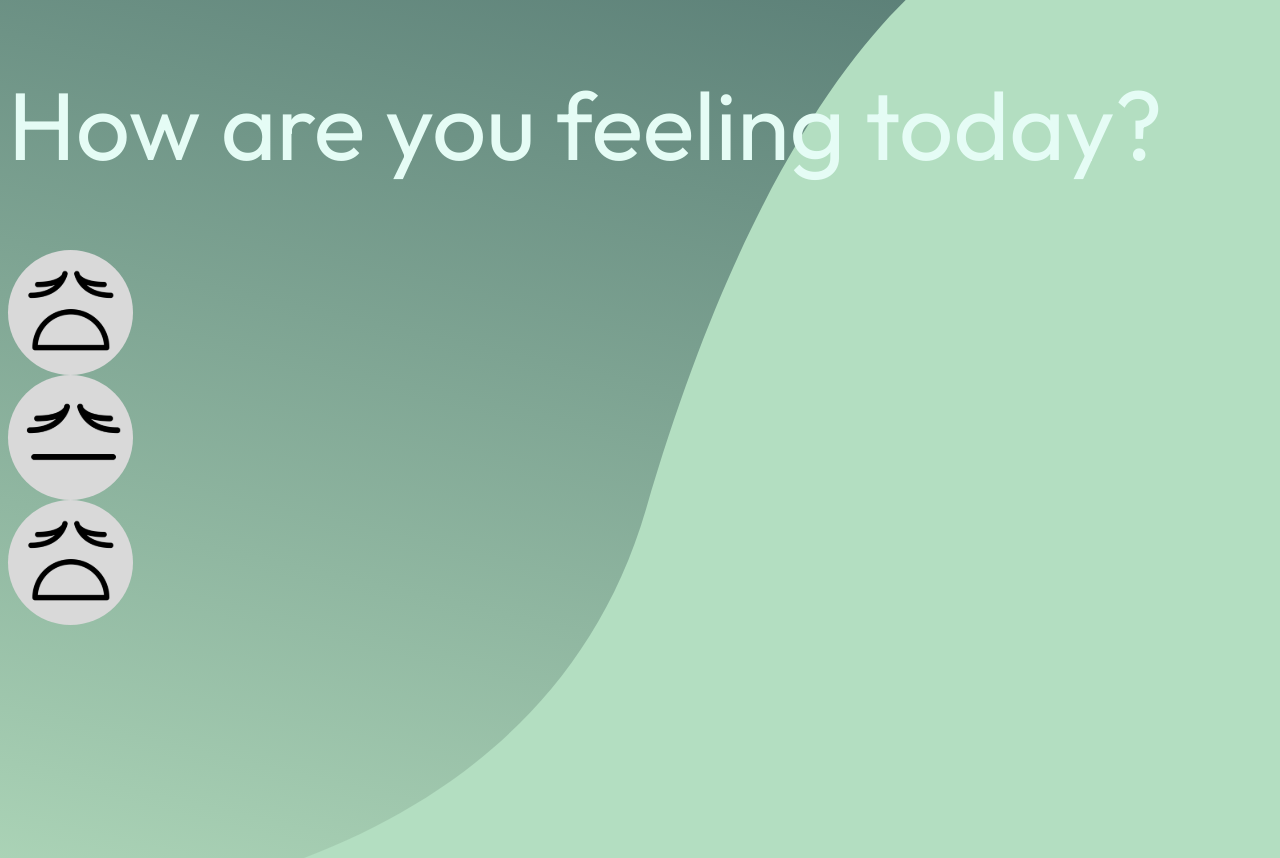
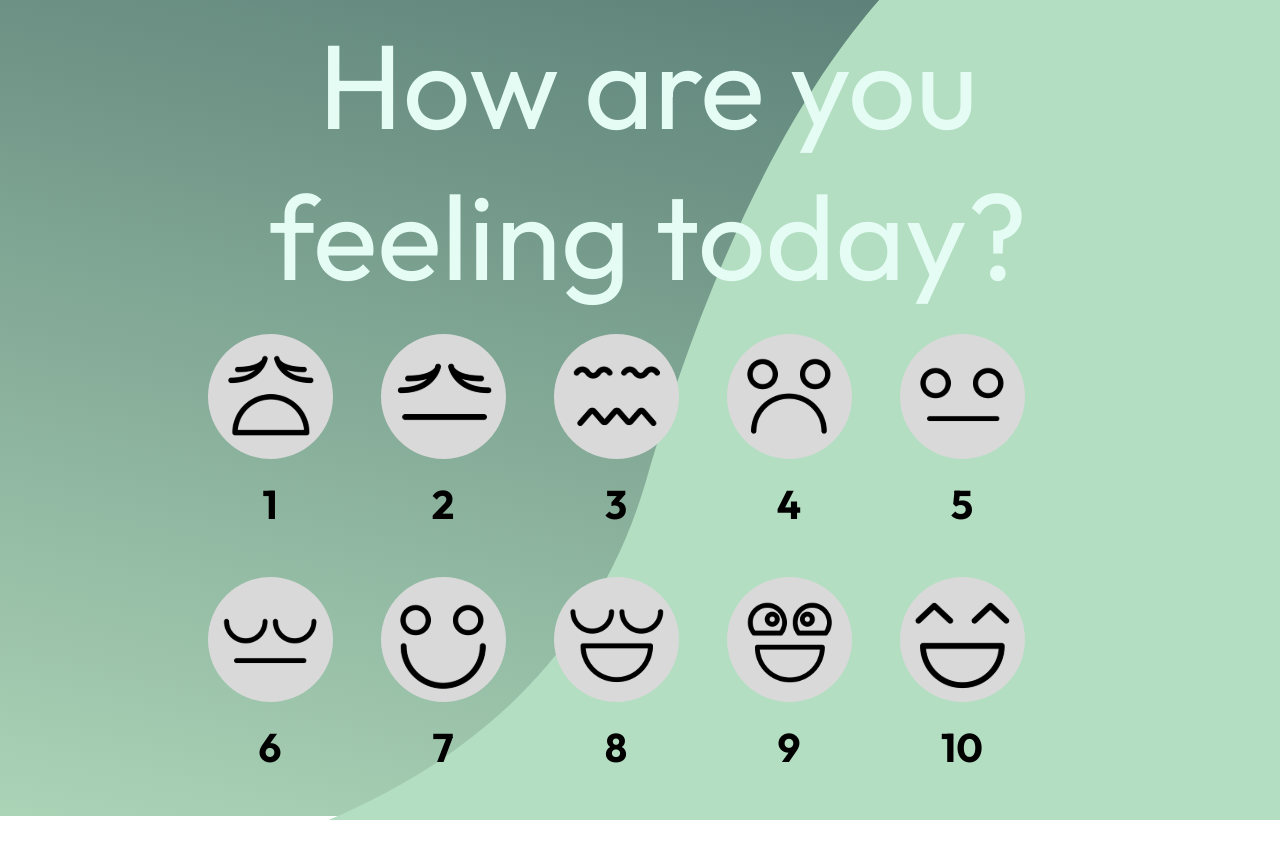
Before and after one commit to srikar-eranky/project-cognitio, a Next.js app in the folder client/: page /rating in a window 1280 px wide. Shown: the top 858 px of the page. After the commit the page ends 820 px from the top, so only its background shows below. Built offline with nearby package versions, Linux system fonts and the light colour scheme.

Commit message:
add final styling for emojis

```diff
--- a/client/src/app/components/Emoji/emoji.js
+++ b/client/src/app/components/Emoji/emoji.js
@@ -1,46 +1,62 @@
-import styles from './emoji.module.css'
-import Image from 'next/image';
-import rating1 from './/ratingFaces/rating1.svg'
-import rating2 from './/ratingFaces/rating2.svg'
+import styles from "./emoji.module.css";
+import Image from "next/image";
+import rating1 from ".//ratingFaces/rating1.svg";
+import rating2 from ".//ratingFaces/rating2.svg";
+import rating3 from ".//ratingFaces/rating3.svg";
+import rating4 from ".//ratingFaces/rating4.svg";
+import rating5 from ".//ratingFaces/rating5.svg";
+import rating6 from ".//ratingFaces/rating6.svg";
+import rating7 from ".//ratingFaces/rating7.svg";
+import rating8 from ".//ratingFaces/rating8.svg";
+import rating9 from ".//ratingFaces/rating9.svg";
+import rating10 from ".//ratingFaces/rating10.svg";
 
 const faces = [
   styles.face1,
-    styles.face2
-]
+  styles.face2,
+  styles.face3,
+  styles.face4,
+  styles.face5,
+  styles.face6,
+  styles.face7,
+  styles.face8,
+  styles.face9,
+  styles.face10,
+];
 
-function Emoji({rating}){
+function Emoji({ rating }) {
   const getRatingSrc = () => {
-        switch(rating) {
+    switch (rating) {
       case 1:
         return rating1;
       case 2:
         return rating2;
+      case 3:
+        return rating3;
+      case 4:
+        return rating4;
+      case 5:
+        return rating5;
+      case 6:
+        return rating6;
+      case 7:
+        return rating7;
+      case 8:
+        return rating8;
+      case 9:
+        return rating9;
+      case 10:
+        return rating10;
     }
   };
 
-    const faceStyle = faces[rating - 1]
+  const faceStyle = faces[rating - 1];
 
   return (
     <div className={styles.circle}>
-            <Image
-                src={getRatingSrc()}
-                alt='Rating face'
-                className={faceStyle}
-            />
+      <Image src={getRatingSrc()} alt="Rating face" className={faceStyle} />
     </div>
-    )
+  );
 }
 
 export default Emoji;
-
-// function Emoji(){
-//     return (
-//         <div className={styles.circle}>
-//             <Image
-//                 src={rating1}
-//                 alt='Rating face'
-//                 className={styles.face1}
-//             />
-//         </div>
-//     )
-// }
--- a/client/src/app/components/Emoji/emoji.module.css
+++ b/client/src/app/components/Emoji/emoji.module.css
@@ -13,6 +13,46 @@
 }
 .face2 {
   position: absolute;
-  left: 7px;
+  left: 5px;
   top: 11%;
 }
+.face3 {
+  position: absolute;
+  left: 3px;
+  top: 15%;
+}
+.face4 {
+  position: absolute;
+  left: 10px;
+  top: 3%;
+}
+.face5 {
+  position: absolute;
+  left: 8px;
+  top: 10%;
+}
+.face6 {
+  position: absolute;
+  left: 7px;
+  top: 23%;
+}
+.face7 {
+  position: absolute;
+  left: 6px;
+  top: 5%;
+}
+.face8 {
+  position: absolute;
+  left: 10px;
+  top: 20%;
+}
+.face9 {
+  position: absolute;
+  left: 13px;
+  top: 15%;
+}
+.face10 {
+  position: absolute;
+  left: 3px;
+  top: 8%;
+}
--- a/client/src/app/globals.css
+++ b/client/src/app/globals.css
@@ -1,16 +1,18 @@
 :root {
-  --darkGreen : #5B7F77;
-  --mainText : #E5FCF5;
-  --accentGreen1 : #C5EFCB;
-  --accentGreen2 : #B3DEC1;
-  --accentBrown : #CBD4C2;
+  --darkGreen: #5b7f77;
+  --mainText: #e5fcf5;
+  --accentGreen1: #c5efcb;
+  --accentGreen2: #b3dec1;
+  --accentBrown: #cbd4c2;
 }
 
-body{
+body {
+  overflow-x: hidden;
   overflow-y: hidden;
   height: 100vh;
   /* background-image: linear-gradient(12.8deg, #C5EFCB -29.07%, #5B7F77 94.75%), url('../../public/vector.svg'); */
-  background-image: url('../../public/vector.svg'), linear-gradient(12.8deg, #C5EFCB -29.07%, #5B7F77 94.75%);
+  background-image: url("../../public/vector.svg"),
+    linear-gradient(12.8deg, #c5efcb -29.07%, #5b7f77 94.75%);
   background-position: right;
   background-repeat: no-repeat;
   background-size: 105%;
--- a/client/src/app/rating/page.js
+++ b/client/src/app/rating/page.js
@@ -1,15 +1,62 @@
-import styles from './page.module.css'
-import Emoji from '../components/Emoji/emoji';
+import styles from "./page.module.css";
+import Emoji from "../components/Emoji/emoji";
 
-function RatingGreeting(){
-    return (
-        <>
+function RatingGreeting() {
+  return (
+    <>
+      <div className={styles.titleContainer}>
         <h1 className={styles.title}>How are you feeling today?</h1>
-        <Emoji rating={1} />
-        <Emoji rating={2} />
-        <Emoji rating={1} />
-        </>
-    )
+      </div>
+
+      <div className={styles.ratingContainer}>
+        <div className={styles.emojiRow}>
+          <div className={styles.emojiContainer}>
+            <Emoji rating={1} />
+            <span>1</span>
+          </div>
+          <div className={styles.emojiContainer}>
+            <Emoji rating={2} />
+            <span>2</span>
+          </div>
+          <div className={styles.emojiContainer}>
+            <Emoji rating={3} />
+            <span>3</span>
+          </div>
+          <div className={styles.emojiContainer}>
+            <Emoji rating={4} />
+            <span>4</span>
+          </div>
+          <div className={styles.emojiContainer}>
+            <Emoji rating={5} />
+            <span>5</span>
+          </div>
+        </div>
+
+        <div className={styles.emojiRow}>
+          <div className={styles.emojiContainer}>
+            <Emoji rating={6} />
+            <span>6</span>
+          </div>
+          <div className={styles.emojiContainer}>
+            <Emoji rating={7} />
+            <span>7</span>
+          </div>
+          <div className={styles.emojiContainer}>
+            <Emoji rating={8} />
+            <span>8</span>
+          </div>
+          <div className={styles.emojiContainer}>
+            <Emoji rating={9} />
+            <span>9</span>
+          </div>
+          <div className={styles.emojiContainer}>
+            <Emoji rating={10} />
+            <span>10</span>
+          </div>
+        </div>
+      </div>
+    </>
+  );
 }
 
 export default RatingGreeting;
--- a/client/src/app/rating/page.module.css
+++ b/client/src/app/rating/page.module.css
@@ -1,6 +1,48 @@
+.titleContainer {
+  width: 100vw;
+  display: flex;
+  justify-content: center;
+  align-items: center;
+  height: 38vh;
+  margin-bottom: 1.4rem;
+}
+
 .title {
   color: var(--mainText);
   font-family: var(--outfit);
-  font-size: 6rem;
+  font-size: 7.5rem;
   font-weight: 400;
+  text-align: center;
+  width: 60vw;
 }
+
+.ratingContainer {
+  display: flex;
+  flex-direction: column;
+  justify-content: center;
+  align-items: center;
+}
+
+.emojiRow {
+  display: flex;
+  flex-wrap: nowrap;
+}
+
+.ratingContainer .emojiRow > * {
+  margin-right: 3rem;
+  margin-bottom: 3rem;
+}
+
+.emojiContainer {
+  display: flex;
+  flex-direction: column;
+  justify-content: center;
+  align-items: center;
+}
+
+.emojiContainer span {
+  margin-top: 20px;
+  font-size: 2.5rem;
+  font-family: var(--outfit);
+  font-weight: bold;
+}
```
Lines whose indentation alone changed are shown as unchanged.
